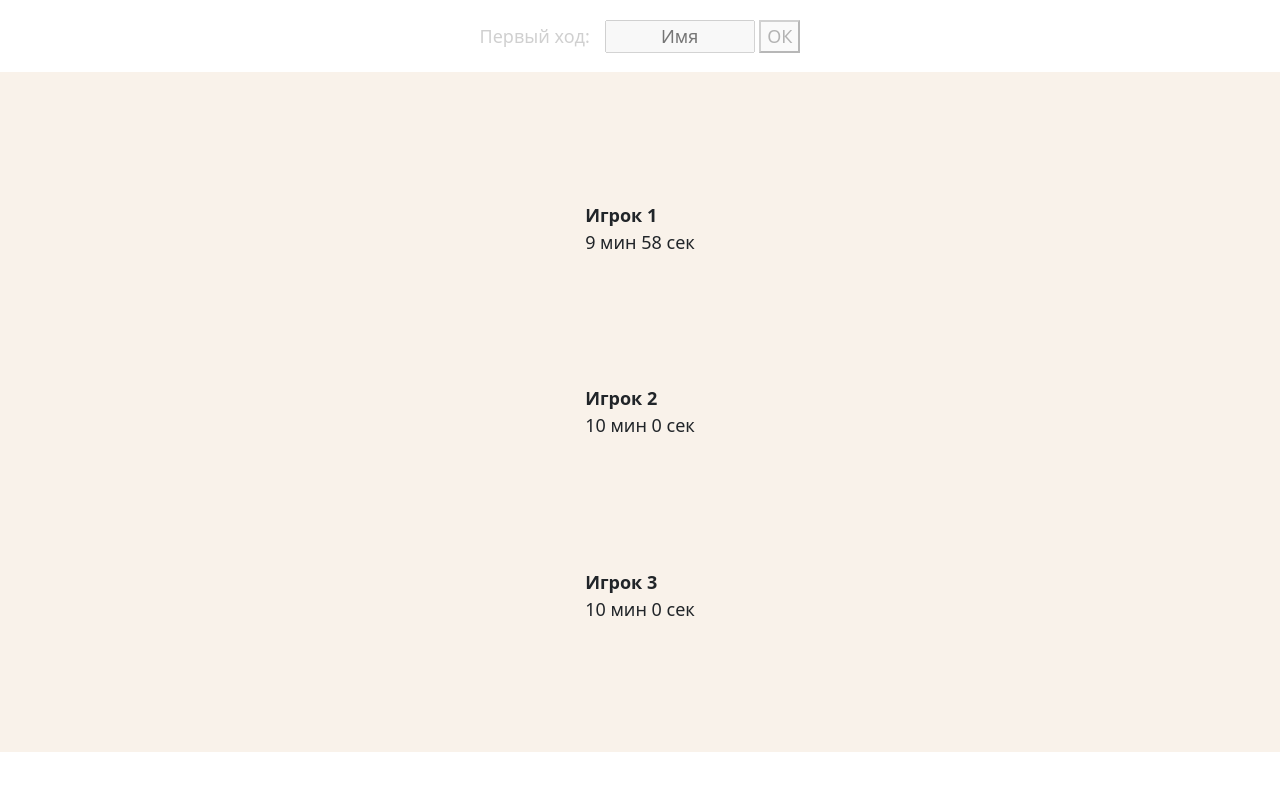
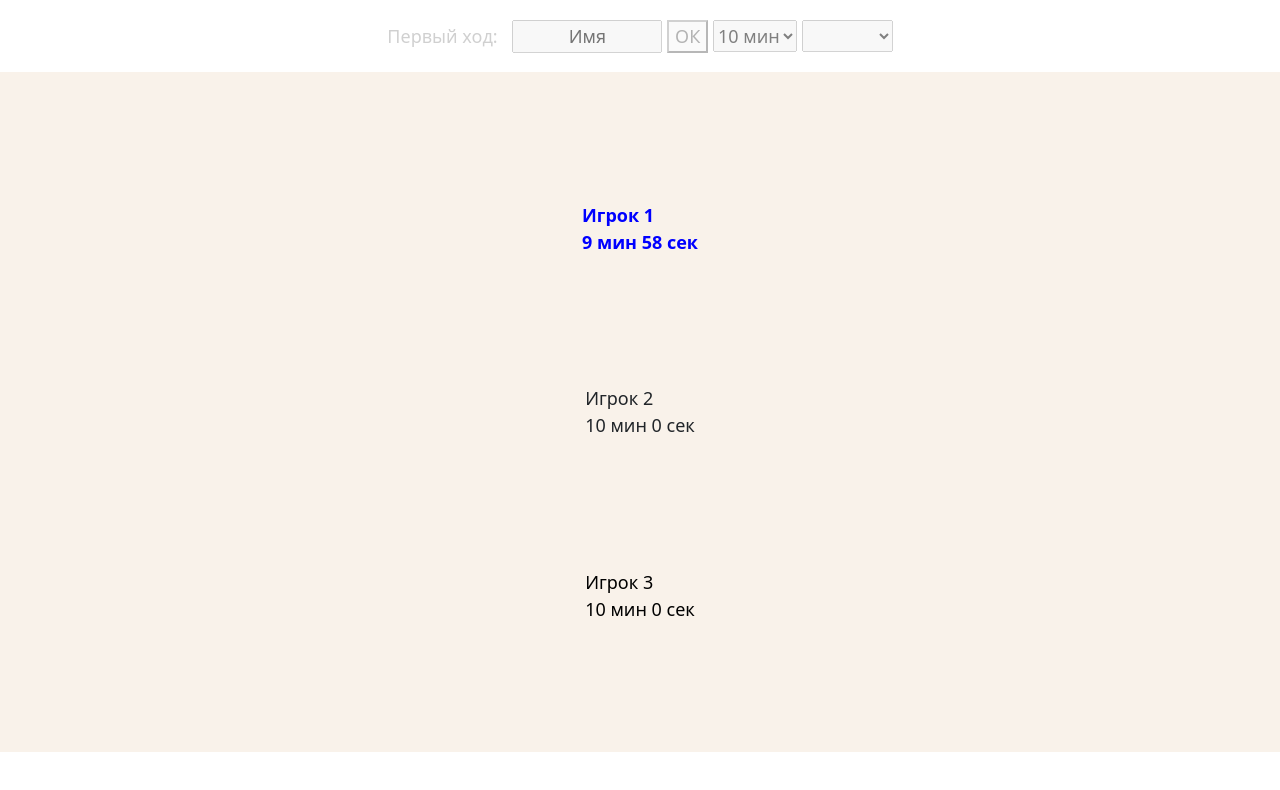
Before and after one commit to MYUPOPOV/boardGamesTimer, a website built with webpack: page dist/index.html in a window 1280 px wide. Both pictures are taken after a click on the button "ОК". Built offline with nearby package versions, Linux system fonts and the light colour scheme.

Commit message:
002 Time Counting Script

```diff
--- a/dist/css/style.css
+++ b/dist/css/style.css
@@ -26,6 +26,9 @@
 .unactive {
   color: #D0D0D0;
 }
+.bold {
+  font-weight: 800;
+}
 
 html {
   font-family: 'Roboto';
@@ -53,6 +56,9 @@ header {
 .header__button {
   /* height: 100%; */
 }
+#select_timeRemaining, #select_addingTime {
+  height: 100%;
+}
 main {
   width: 100vw;
   height: 85vh;
--- a/dist/index.html
+++ b/dist/index.html
@@ -15,21 +15,31 @@
     <header class="header">
       <label class="header__label">Первый ход:</label>
       <input class="header__input" id="starting_player_name" placeholder="Имя">
-      <button lass="header__button" id="start_game">ОК</button>
+      <button class="header__button" id="start_game">ОК</button>
+      <select name="timeRemaining" id="select_timeRemaining">
+        <option value="10">10 мин</option>
+        <option value="20">20 мин</option>
+        <option value="5">5 мин</option>
+      </select>
+      <select name="addingTime" id="select_addingTime">
+        <option value="10">+ 20 сек</option>
+        <option value="20">+ 30 сек</option>
+        <option value="5">+ 10 сек</option>
+      </select>
     </header>
 
     <main class="main">
       <div class="player_1">
-        <div class="player_1__name"><b>Игрок 1</b></div>
+        <div class="player_1__name">Игрок 1</div>
         <div class="player_1__timeRemaining"></div>
       </div>
 
       <div class="player_2">
-        <div class="player_2__name"><b>Игрок 2</b></div>
+        <div class="player_2__name">Игрок 2</div>
         <div class="player_2__timeRemaining"></div>
       </div>
       <div class="player_3">
-        <div class="player_3__name"><b>Игрок 3</b></div>
+        <div class="player_3__name">Игрок 3</div>
         <div class="player_3__timeRemaining"></div>
       </div>
     </main>
--- a/dist/js/main.js
+++ b/dist/js/main.js
@@ -1,25 +1,30 @@
 const main = document.querySelector('main');
 const startingPlayer = document.getElementById('starting_player_name');
 const startButton = document.getElementById('start_game');
+const selectTimeRemaining = document.getElementById('select_timeRemaining');
+const selectAddingTime = document.getElementById('select_addingTime');
 
-const timeRemaining = 60*10;
-const addingTime = 10;
+let addingTime;
 let secondsCounting;
+let activeIndex;
 
 // Задаем объекты и массив игроков
 const player_1 = {
   timeRemaining: 0,
   timer: document.querySelector('.player_1__timeRemaining'),
+  card: document.querySelector('.player_1'),
   activeTurn: false,
 };
 const player_2 = {
   timeRemaining: 0,
   timer: document.querySelector('.player_2__timeRemaining'),
+  card: document.querySelector('.player_2'),
   activeTurn: false,
 };
 const player_3 = {
   timeRemaining: 0,
   timer: document.querySelector('.player_3__timeRemaining'),
+  card: document.querySelector('.player_3'),
   activeTurn: false,
 };
 const players = [player_1,player_2,player_3];
@@ -27,8 +32,12 @@ const players = [player_1,player_2,player_3];
 // Начинаем обратный отсчет времени
 const startCountTime = (item) => {
   secondsCounting = setInterval(() => {
+    if (item.timeRemaining <= 1) {
+      clearInterval(secondsCounting)
+    }
     item.timeRemaining--;
     changeShowingTime(item);
+    changeColorTime(item);
   }, 1000);
 };
 
@@ -40,13 +49,54 @@ const changeShowingTime = (item) => {
   item.timer.textContent=timeString;
 };
 
+const changeColorTime = (item) => {
+  let color;
+  if (item.timeRemaining >= 600) {
+    color = 'green'
+  } else if (item.timeRemaining >= 300 && item.timeRemaining < 600) {
+    color = 'blue'
+  } else if (item.timeRemaining >= 60 && item.timeRemaining < 300) {
+    color = 'orange'
+  } else if (item.timeRemaining >= 0 && item.timeRemaining < 600) {
+    color = 'red'
+  }
+  item.card.style.color = color;
+  item.card.classList.add('bold');;
+};
+
+// Меняем активный таймер
+const changeActivePlayer = () => {
+  clearInterval(secondsCounting)
+  players.forEach((item, index) => {
+    if (item.activeTurn) {
+      activeIndex = index
+    }
+  });
+  players[activeIndex].timeRemaining = players[activeIndex].timeRemaining + addingTime;
+  changeShowingTime(players[activeIndex]);
+  players[activeIndex].activeTurn = false;
+  players[activeIndex].card.style.color = 'black';
+  players[activeIndex].card.classList.remove('bold');
+  if (activeIndex + 1 < players.length) {
+    players[activeIndex + 1].activeTurn = true
+    startCountTime(players[activeIndex + 1])
+  } else {
+    players[0].activeTurn = true
+    startCountTime(players[0])
+  }
+}
+
 // Начинаем игру: фриз имени, запуск времени для первого игрока
 const startGame = () => {
   startingPlayer.disabled = true;
   startButton.disabled = true;
+  selectTimeRemaining.disabled = true;
+  selectAddingTime.disabled = true;
+  addingTime = ++selectAddingTime.value;
+
   document.querySelector('.header__label').classList.add('unactive');
   players.forEach( (item) => {
-    item.timeRemaining = timeRemaining;
+    item.timeRemaining = selectTimeRemaining.value*60;
     changeShowingTime(item)
 
   })
@@ -55,30 +105,5 @@ const startGame = () => {
   changeActivePlayer();
 }
 
-// Меняем активный таймер
-const changeActivePlayer = () => {
-  clearInterval(secondsCounting)
-  players.forEach((item, index) => {
-    if (item.activeTurn) {
-      item.timeRemaining = item.timeRemaining + addingTime;
-      item.activeTurn = false;
-      // players[index + 1].activeTurn = true;
-      // startCountTime(players[index + 1])
-
-      if (index + 1 <= players.length - 1) {
-        players[index + 1].activeTurn = true
-        clearInterval(secondsCounting)
-        startCountTime(players[index + 1])
-      } else {
-        players[0].activeTurn = true
-        clearInterval(secondsCounting)
-        startCountTime(players[0])
-      }
-
-    }
-  })
-}
-
-
 startButton.addEventListener('click', startGame)
-main.addEventListener('click', changeActivePlayer)
+main.addEventListener('dblclick', changeActivePlayer)
```
